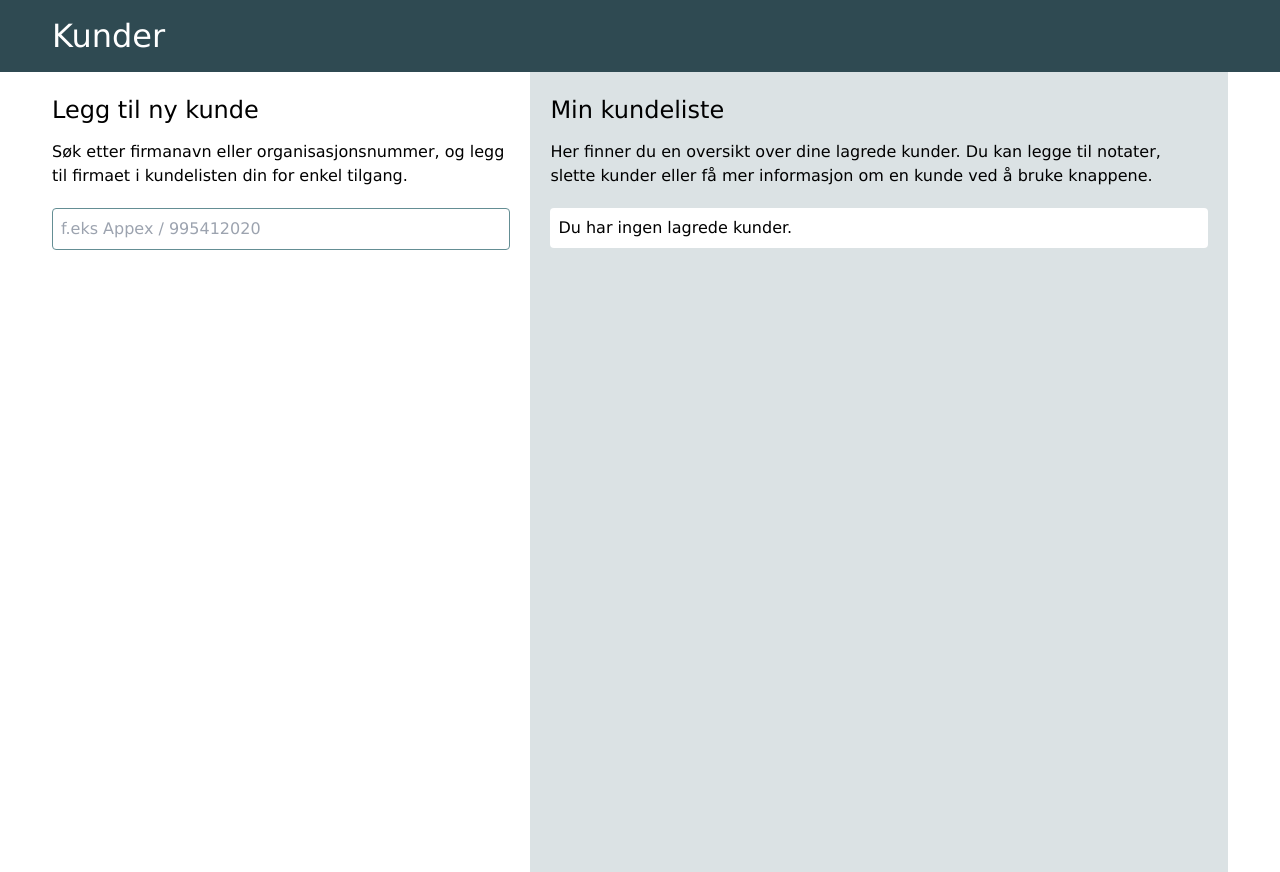
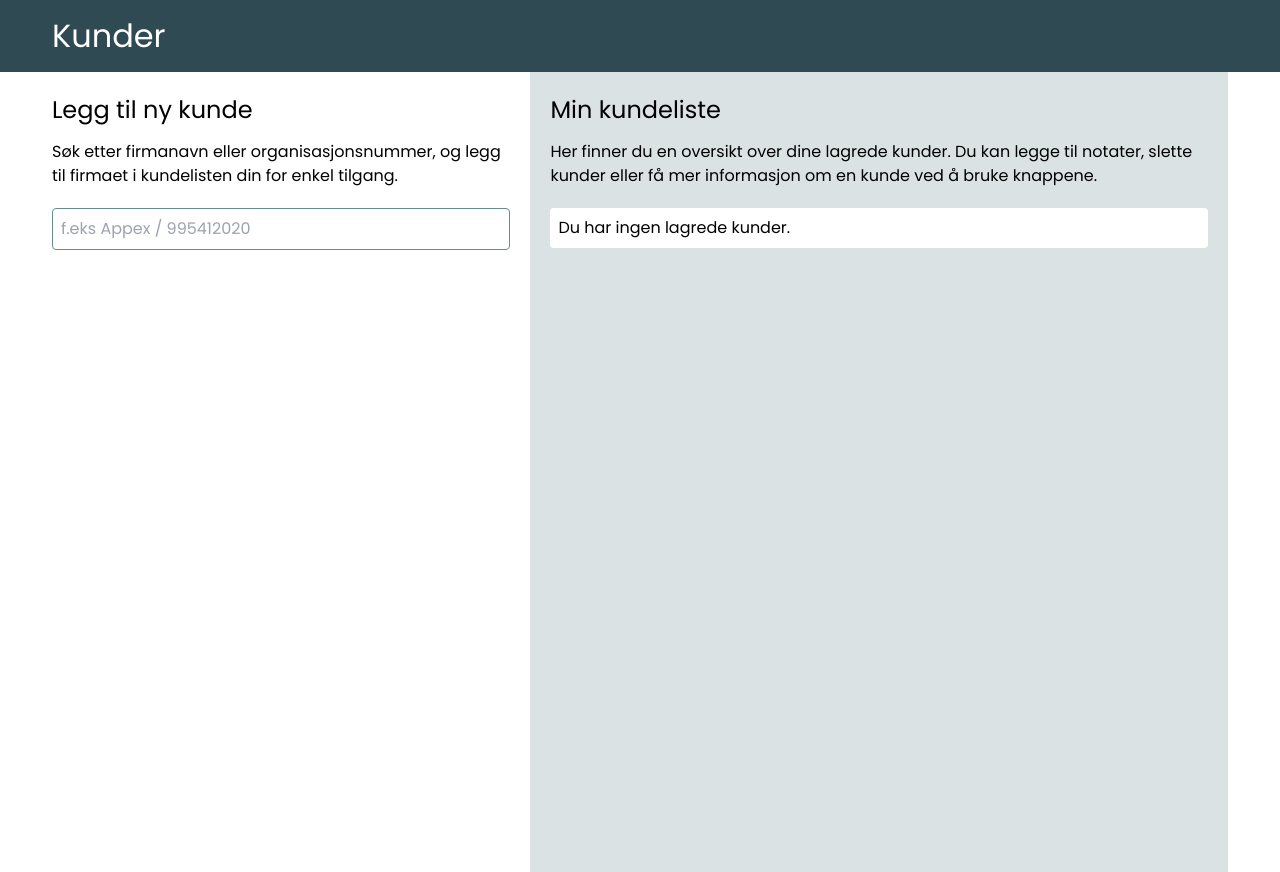
Before and after one commit to Anne-Serine/skilltest, a React (Vite) app: page / in a window 1280 px wide. Built offline with nearby package versions, Linux system fonts and the light colour scheme.

Commit message:
font - update

```diff
--- a/index.html
+++ b/index.html
@@ -4,6 +4,10 @@
     <meta charset="UTF-8" />
     <link rel="icon" type="image/svg+xml" href="/vite.svg" />
     <meta name="viewport" content="width=device-width, initial-scale=1.0" />
+    <meta name="description" content="Search and save potential customers with data from Brønnøysundregisteret API, plus notes and management tools." >
+    <link rel="preconnect" href="https://fonts.googleapis.com">
+    <link rel="preconnect" href="https://fonts.gstatic.com" crossorigin>
+    <link href="https://fonts.googleapis.com/css2?family=Poppins:ital,wght@0,100;0,200;0,300;0,400;0,500;0,600;0,700;0,800;0,900;1,100;1,200;1,300;1,400;1,500;1,600;1,700;1,800;1,900&display=swap" rel="stylesheet">
     <title>Kunderegister</title>
   </head>
   <body>
--- a/src/styles/index.css
+++ b/src/styles/index.css
@@ -4,7 +4,7 @@
 
 @layer base {
   html {
-    font-family: "Montserrat", Verdana, Geneva, Tahoma, sans-serif;
+    font-family: "Poppins", Verdana, Geneva, Tahoma, sans-serif;
   }
   h1 {
     font-size: 2rem;
```
